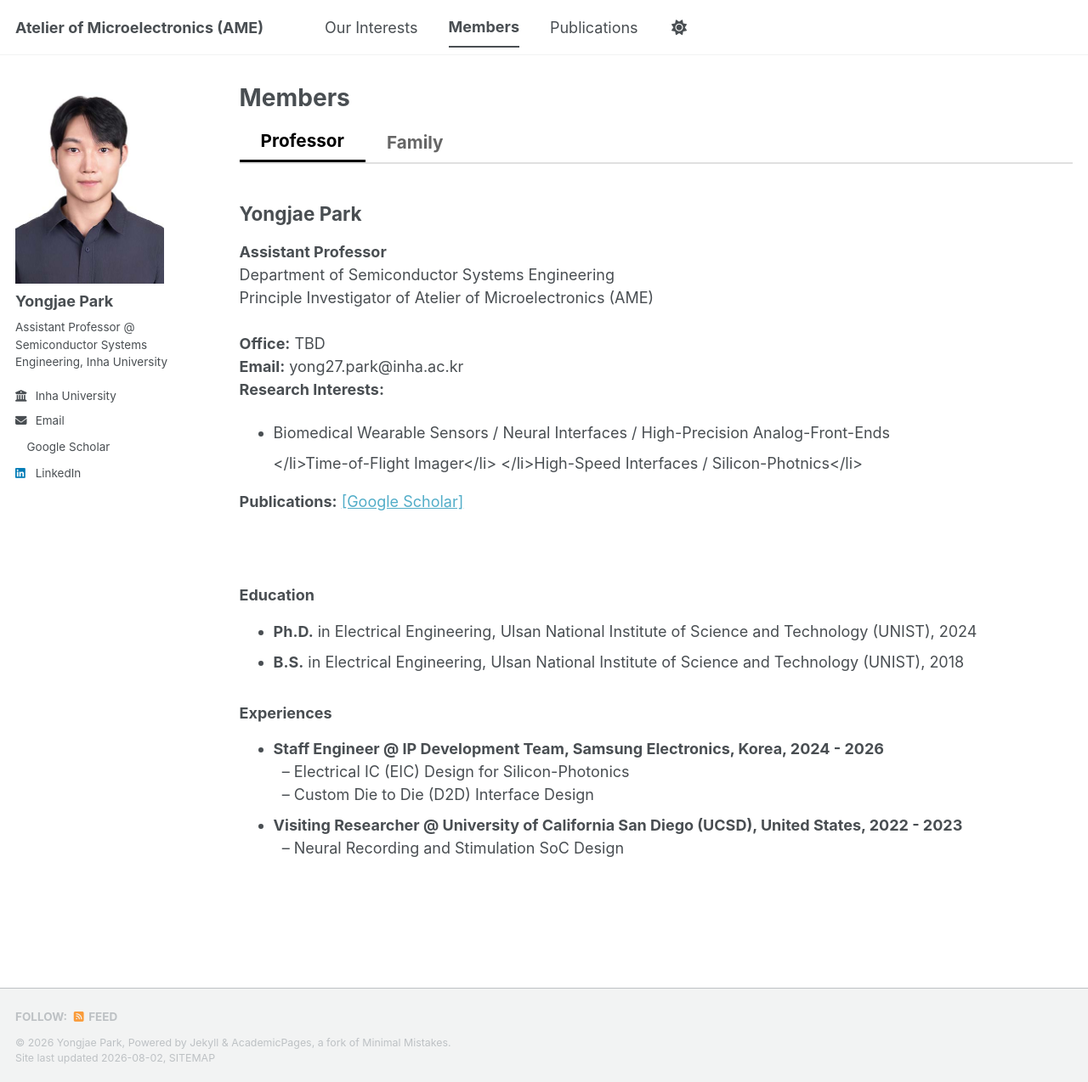
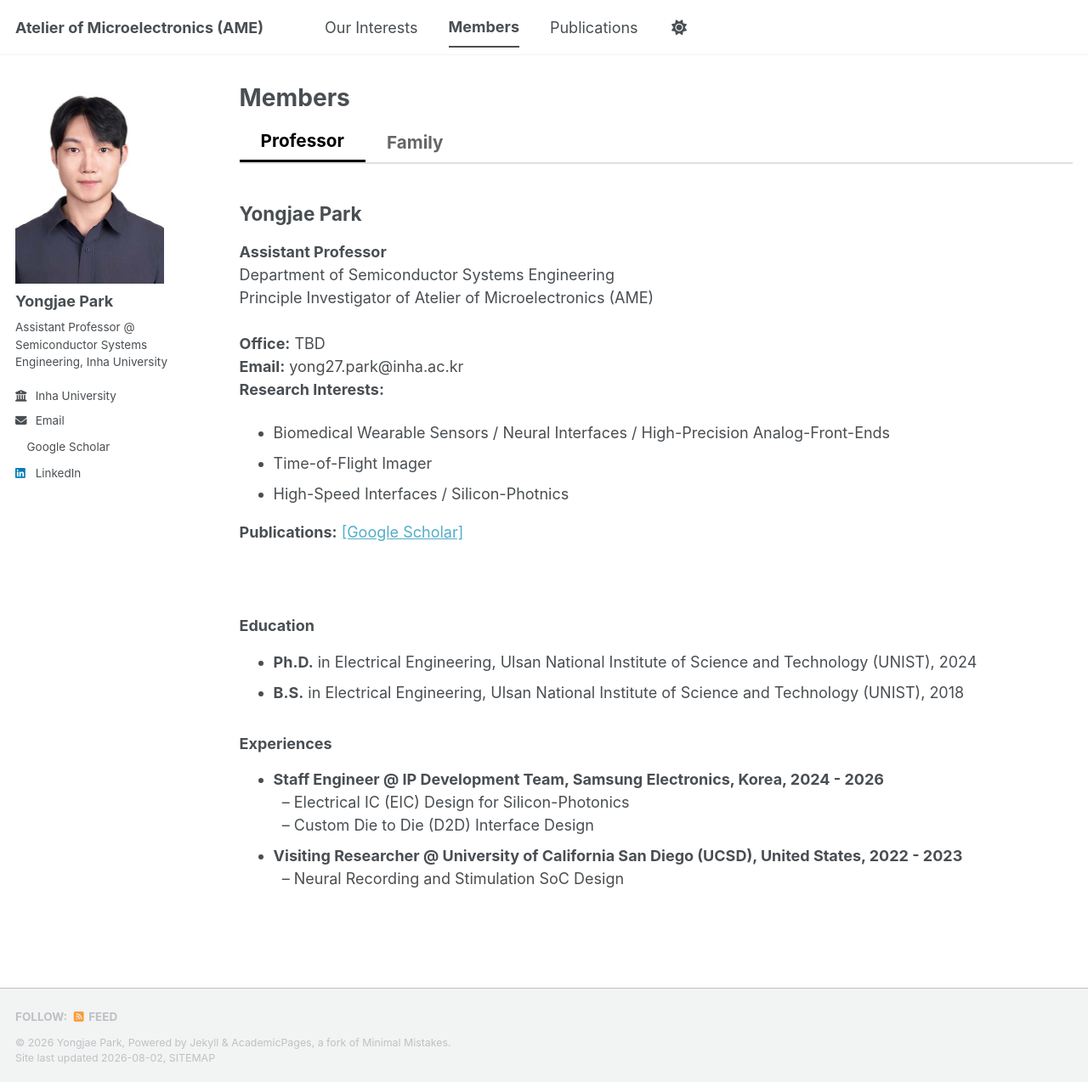
Before and after one commit to yong27park/AME.github.io, a Jekyll site: the page built from _pages/members.md, in a window 1280 px wide and 1274 px high. Shown: the whole window at 85% size. Built offline with Jekyll 4.4.1, drawn with Linux system fonts in a browser that asks for light colours; a style sheet for code colours, icons or effects is not loaded.

```diff
--- a/_pages/members.md
+++ b/_pages/members.md
@@ -60,8 +60,8 @@ author_profile: true
     <strong>Research Interests:</strong><br>
     <ul>
     <li>Biomedical Wearable Sensors / Neural Interfaces / High-Precision Analog-Front-Ends</li>
-    </li>Time-of-Flight Imager</li>
-    </li>High-Speed Interfaces / Silicon-Photnics</li>
+    <li>Time-of-Flight Imager</li>
+    <li>High-Speed Interfaces / Silicon-Photnics</li>
     </ul>
     <strong>Publications:</strong> <a href="https://scholar.google.com">[Google Scholar]</a></p><br>
 
```
